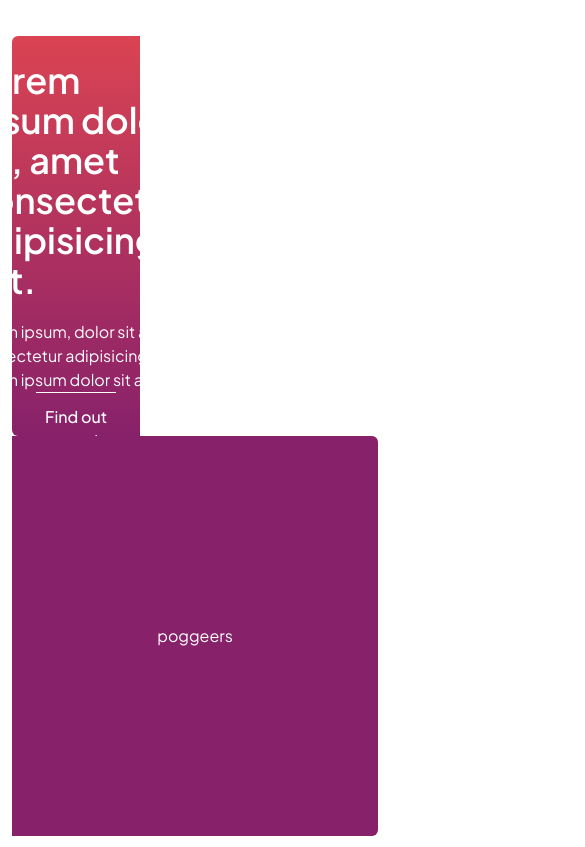
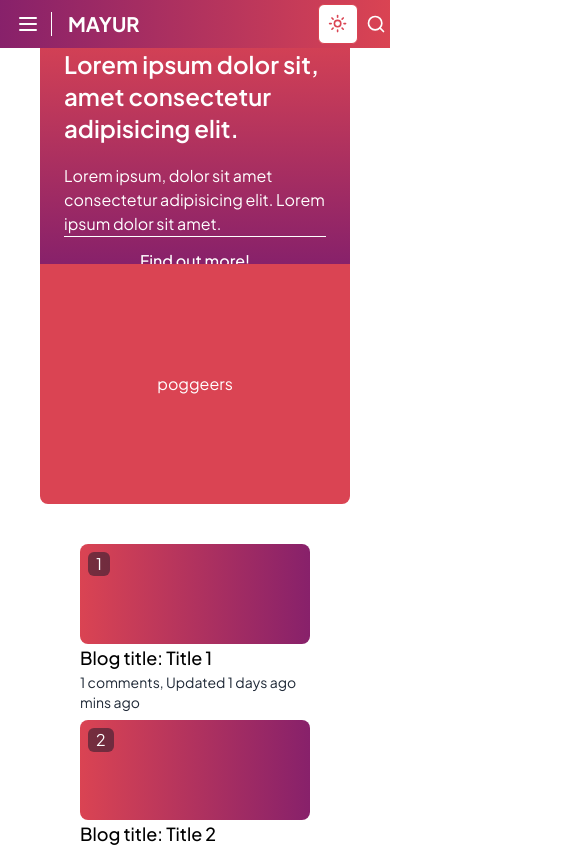
Before and after one commit to potato-lulw/mozda, a Next.js app: page / in a window 390 px wide. Shown: the top 847 px of the page, 585 px wide, since content can reach past the window. Built offline with nearby package versions, Linux system fonts and the light colour scheme.

Commit message:
Made it responsive

```diff
--- a/app/blog/[id]/page.js
+++ b/app/blog/[id]/page.js
@@ -7,11 +7,11 @@ const BlogPage = ({ params: { id } }) => {
         <div className='flex flex-col bg-background items-center mx-auto min-h-screen '>
 
             <main className='flex-grow flex flex-col justify-center items-center w-full'>
-                <div className='  w-full h-[600px] bg-pink-950 z-[0] text-white flex items-center flex-col'>
+                <div className='  w-full h-[400px] md:h-[600px] bg-pink-950 z-[0] text-white flex items-center flex-col'>
                     <Header /> Put your blog image here</div>
-                <div className='flex-grow flex flex-col  items-center max-w-[900px] mt-10 w-full'>
+                <div className='flex-grow flex flex-col  items-center max-w-[900px] mt-10 w-full lg:px-0 md:px-20 px-10' >
                     <div className='w-full'>
-                        <div className='bg-myPurple p-2 items-center justify-center flex rounded-md w-20 h-10 mb-5'>
+                        <div className='bg-myPurple p-2 items-center justify-center flex rounded-md w-20 h-10 mb-5 text-white'>
                             Fashion
                         </div>
                     </div>
@@ -25,7 +25,7 @@ const BlogPage = ({ params: { id } }) => {
 
                             </div>
                             <div className='flex flex-col gap-2 leading-4'>
-                                <p className='text-gray-700 dark:text-gray-300'><span className='italic'>by</span> <span className='font-medium text-white'>Author</span></p>
+                                <p className='text-gray-700 dark:text-gray-300'><span className='italic'>by</span> <span className='font-medium px-1'>Author</span></p>
                                 <p className='text-gray-700 dark:text-gray-300'> <span className='font-medium'>March 10, 2023</span>   -   <span className='font-medium'> 1000 Views</span>   -   <span className='font-medium'> 10 Comments</span> - <span className='font-medium'>2 Min Read</span></p>
                             </div>
                         </div>
--- a/app/components/header.js
+++ b/app/components/header.js
@@ -1,7 +1,7 @@
 "use client"
 import React, { useEffect, useState } from 'react';
 import { ThemeToggler } from './theme-toggler';
-import { MenuSquare, Search } from 'lucide-react';
+import { Menu, Search } from 'lucide-react';
 import { FaDiscord, FaReddit, FaLinkedin, FaGithub } from "react-icons/fa";
 import { useRouter } from 'next/navigation';
 import Link from 'next/link';
@@ -26,13 +26,13 @@ const Header = () => {
 
         <>
             <header
-                className={`from-myPurple to-myPink bg-gradient-to-r hidden lg:flex justify-between rounded-sm p-3 items-center text-white transition-all duration-300 ${isScrolled ? 'w-full z-100 m-0 fixed top-0 lg:px-80 md:px-40' : 'lg:w-[1024px] w-auto m-3 z-100'
+                className={`from-myPurple to-myPink bg-gradient-to-r hidden lg:flex justify-between rounded-sm p-3 items-center text-white transition-all duration-300 ${isScrolled ? 'w-full rounded-none z-100 m-0 fixed top-0 lg:px-80 md:px-40' : 'lg:w-[1024px] w-auto m-3 z-100'
                     }`}
             >
                 {/* Left Section */}
                 <div className="flex gap-4 items-center w-1/2">
                     <div className="hover:cursor-pointer">
-                        <MenuSquare />
+                        <Menu />
                     </div>
 
                     <div className="gap-2 flex text-xl px-3 ">
@@ -54,6 +54,23 @@ const Header = () => {
                     <Search />
                 </div>
             </header>
+
+            <header className='top-0 fixed lg:hidden flex w-full bg-gradient-to-r from-myPurple to-myPink justify-between items-center p-1 text-white'>
+
+                <div className='flex justify-center items-center gap-4 '>
+
+                    <div className="hover:cursor-pointer w-12 h-full border-r border-white flex justify-center items-center ">
+                        <Menu />
+                    </div>
+
+                    <h1 className="text-xl font-bold"><Link href={"/"}>MAYUR</Link></h1>
+                </div>
+
+                <div className='flex gap-2 justify-center items-center'>
+                    <ThemeToggler />
+                    <Search size={20} />
+                </div>
+            </header>
         </>
     );
 };
--- a/app/components/hero.js
+++ b/app/components/hero.js
@@ -2,17 +2,17 @@ import React from 'react'
 
 const Hero = () => {
     return (
-        <div className="mt-6 rounded-md mb-10 flex lg:flex-row flex-col w-full max-w-[1024px] text-white">
-            <div className="h-[400px] justify-between items-center flex flex-col bg-gradient-to-b from-myPink to-myPurple w-[35%] rounded-tl-md rounded-bl-md p-6 pt-6 gap-0">
+        <div className="mt-6  mb-10 flex lg:flex-row flex-col w-full max-w-[1024px] text-white lg:px-0 px-10">
+            <div className="lg:h-[400px] h-[240px]  justify-between items-center flex flex-col bg-gradient-to-b from-myPink to-myPurple lg:w-[35%]  lg:rounded-none lg:rounded-l-lg rounded-t-lg p-6 pt-6 gap-0">
                 <div className="flex-grow space-y-5">
-                    <h1 className="font-semibold text-4xl">Lorem ipsum dolor sit, amet consectetur adipisicing elit.</h1>
+                    <h1 className="font-semibold md:text-3xl lg:text-4xl text-2xl">Lorem ipsum dolor sit, amet consectetur adipisicing elit.</h1>
                     <p>Lorem ipsum, dolor sit amet consectetur adipisicing elit. Lorem ipsum dolor sit amet.</p>
                 </div>
                 <span className="border-t border-white w-full pt-3 font-medium text-center cursor-pointer">
                     Find out more!
                 </span>
             </div>
-            <div className=" bg-myPurple h-[400px] flex-grow rounded-tr-md rounded-br-md justify-center items-center flex p-6">
+            <div className=" bg-myPink lg:h-[400px] h-[240px] flex-grow lg:rounded-none lg:rounded-r-lg justify-center items-center rounded-b-lg flex p-6">
                 poggeers
             </div>
         </div>
--- a/app/page.js
+++ b/app/page.js
@@ -6,16 +6,17 @@ import BlogCard from "./components/blogcard";
 
 export default function Home() {
   return (
-    <div className=" min-h-screen p-3 flex flex-col items-center font-[family-name:var(--font-geist-sans)] bg-background ">
+    <div className="min-h-screen flex flex-col items-center font-[family-name:var(--font-geist-sans)] bg-background">
       <Header />
+
+
       <Hero />
 
-      <div className="grid grid-cols-4 gap-4 w-[1024px] ">
-
+      <div className="grid grid-cols-1 sm:grid-cols-2 md:grid-cols-3 lg:grid-cols-4 gap-4 w-full max-w-[1024px] md:px-10 px-20 lg:px-0 lg:py-4">
         {
           [1, 2, 3, 4, 5, 6, 7, 8, 9, 10, 11, 12].map((index) => {
             return (
-              <BlogCard key={index} title={index} imageSrc={index} comments={index} lastUpdated={index} id={index} />
+              <BlogCard key={index} title={`Title ${index}`} imageSrc={`/path/to/image${index}`} comments={index} lastUpdated={`Updated ${index} days ago`} id={index} />
             );
           })
         }
```
